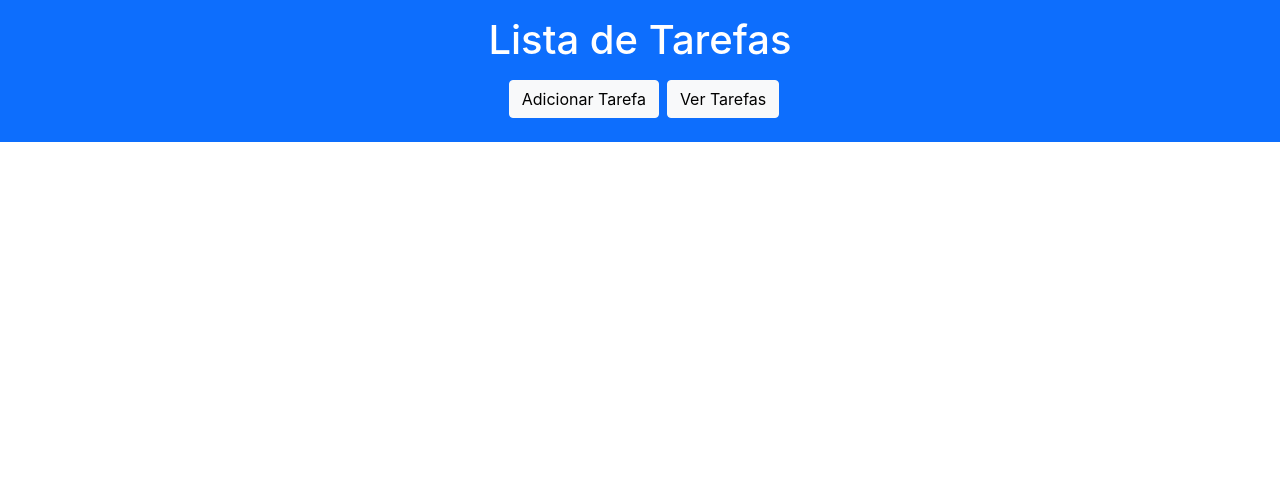
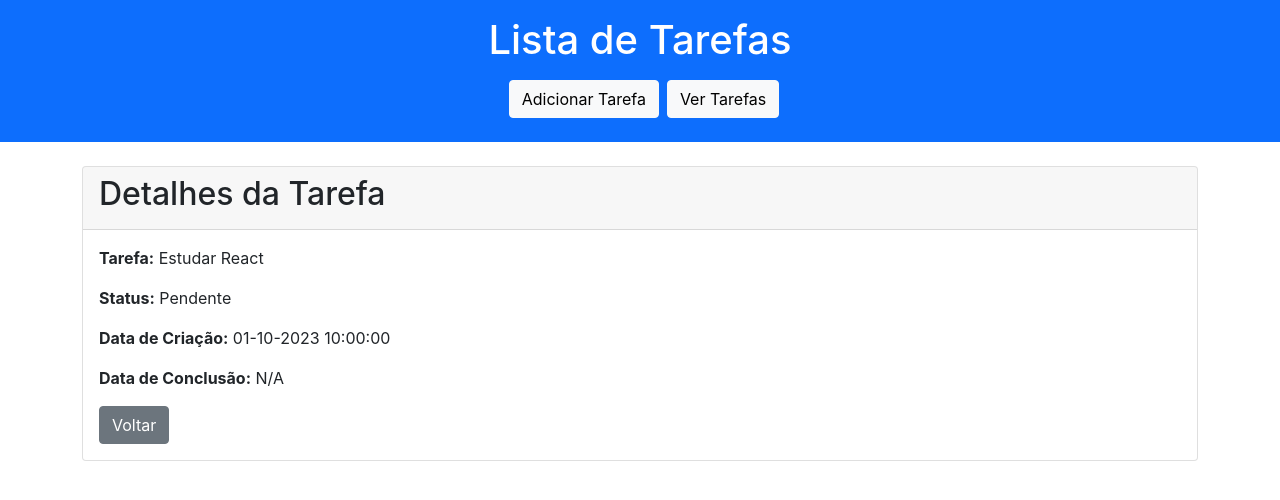
Before and after one commit to rulir7/atividade, a React (Create React App) app: page /tasks/1 in a window 1280 px wide. Shown: the top 500 px of the page. Built offline with nearby package versions, Linux system fonts and the light colour scheme; data requests are answered from the project's data file.

Commit message:
adicionado vercel site

```diff
--- a/src/App.js
+++ b/src/App.js
@@ -1,13 +1,9 @@
-import React, { useState, useEffect, createContext, useContext } from "react";
-import {
-  BrowserRouter as Router,
-  Routes,
-  Route,
-  useNavigate,
-} from "react-router-dom";
+import React, { useState, useEffect, createContext } from "react";
+import { BrowserRouter as Router, Route, Routes } from "react-router-dom";
 import Header from "./componentes/Header";
 import TaskForm from "./componentes/TaskForm";
 import TaskList from "./componentes/TaskList";
+import TaskDetails from "./componentes/TaskDetails";
 
 const TaskContext = createContext();
 
@@ -28,6 +24,7 @@ function App() {
         <Routes>
           <Route path="/" element={<TaskForm />} />
           <Route path="/tasks" element={<TaskList />} />
+          <Route path="/tasks/:id" element={<TaskDetails tasks={tasks} />} />
         </Routes>
       </Router>
     </TaskContext.Provider>
--- /dev/null
+++ b/src/componentes/TaskDetails.js
@@ -0,0 +1,52 @@
+import React from "react";
+import { useParams, useNavigate } from "react-router-dom";
+import { format } from "date-fns";
+
+function TaskDetails({ tasks }) {
+  const { id } = useParams();
+  const navigate = useNavigate();
+  const task = tasks.find((task) => task.id === id);
+
+  const formatDate = (dateString) => {
+    if (!dateString) return "N/A";
+    const date = new Date(dateString);
+    return format(date, "dd-MM-yyyy HH:mm:ss");
+  };
+
+  if (!task) {
+    return <div className="alert alert-danger">Tarefa não encontrada</div>;
+  }
+
+  return (
+    <div className="container mt-4">
+      <div className="card">
+        <div className="card-header">
+          <h2>Detalhes da Tarefa</h2>
+        </div>
+        <div className="card-body">
+          <p className="card-text">
+            <strong>Tarefa:</strong> {task.title}
+          </p>
+          <p className="card-text">
+            <strong>Status:</strong> {task.completed ? "Concluída" : "Pendente"}
+          </p>
+          <p className="card-text">
+            <strong>Data de Criação:</strong> {formatDate(task.createdAt)}
+          </p>
+          <p className="card-text">
+            <strong>Data de Conclusão:</strong>{" "}
+            {task.completedAt ? formatDate(task.completedAt) : "N/A"}
+          </p>
+          <button
+            className="btn btn-secondary"
+            onClick={() => navigate("/tasks")}
+          >
+            Voltar
+          </button>
+        </div>
+      </div>
+    </div>
+  );
+}
+
+export default TaskDetails;
--- a/src/componentes/TaskItem.js
+++ b/src/componentes/TaskItem.js
@@ -1,9 +1,11 @@
 import React, { useState } from "react";
+import { useNavigate } from "react-router-dom";
 import { format } from "date-fns";
 
 function TaskItem({ task, setTasks, index }) {
   const [isEditing, setIsEditing] = useState(false);
   const [editedTitle, setEditedTitle] = useState(task.title);
+  const navigate = useNavigate();
 
   const toggleTask = () => {
     const completedAt = !task.completed ? new Date().toISOString() : null;
@@ -70,17 +72,7 @@ function TaskItem({ task, setTasks, index }) {
       <td>
         <button
           className="btn btn-sm btn-info me-2"
-          onClick={() =>
-            alert(
-              `Tarefa: ${task.title}\nStatus: ${
-                task.completed ? "Concluída" : "Pendente"
-              }\nData de Criação: ${formatDate(
-                task.createdAt
-              )}\nData de Conclusão: ${
-                task.completedAt ? formatDate(task.completedAt) : "N/A"
-              }`
-            )
-          }
+          onClick={() => navigate(`/tasks/${task.id}`)}
         >
           Detalhes
         </button>
--- a/src/dados/db.json
+++ b/src/dados/db.json
@@ -26,7 +26,7 @@
       "title": "Testar função horário",
       "completed": true,
       "createdAt": "2025-02-12T13:28:01.120Z",
-      "completedAt": "2025-02-12T13:28:06.840Z"
+      "completedAt": "2025-02-12T14:22:37.657Z"
     }
   ]
 }
```
Also changed, not shown: 1 other file (tests, documents, lock files or other folders).
